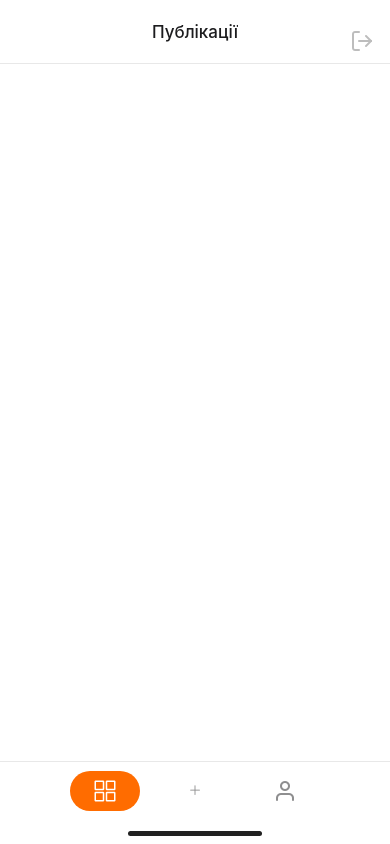
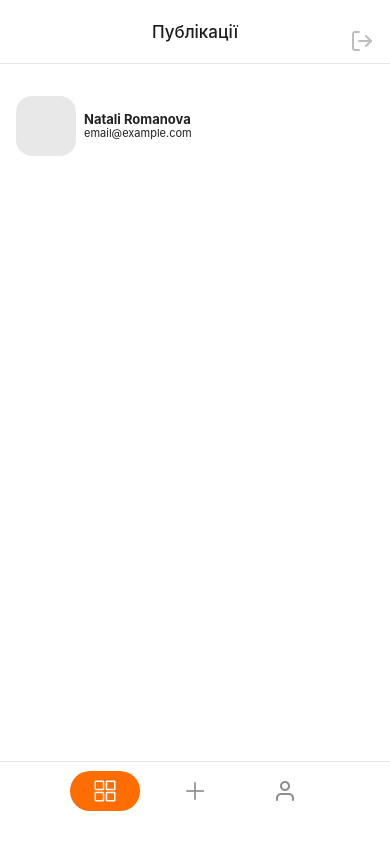
Before and after one commit to VitekVP/react-native, a React Native app: screen /BottomTab in a window 390 px wide. Built offline with nearby package versions, Linux system fonts and the light colour scheme.

Commit message:
hw-4 виправлено зауваження

```diff
--- a/App.js
+++ b/App.js
@@ -2,8 +2,8 @@ import { StatusBar } from "expo-status-bar";
 import { StyleSheet, View } from "react-native";
 import { useFonts } from "expo-font";
 
-import Navigate from "./src/component/Navigate";
-import HomeIndicator from "./src/component/HomeIndicator";
+import Navigate from "./src/navigation/Navigate";
+// import HomeIndicator from "./src/component/HomeIndicator";
 
 const App = () => {
 	const [fontsLoaded] = useFonts({
@@ -19,7 +19,7 @@ const App = () => {
 		<View style={styles.container}>
 			<Navigate />
 			<StatusBar style="auto" />
-			<HomeIndicator />
+			{/* <HomeIndicator /> */}
 		</View>
 	);
 };
--- a/src/Screens/CreatePostsScreen.js
+++ b/src/Screens/CreatePostsScreen.js
@@ -67,14 +67,15 @@ const styles = StyleSheet.create({
 	},
 
 	wrapBoxFoto: {
-		marginTop: 26,
+		marginTop: 32,
 		marginBottom: 8,
-		borderRadius: 8,
-		// overflow: "hidden",
 	},
 
 	boxFoto: {
 		height: 240,
+		borderWidth: 1,
+		borderColor: "#BDBDBD",
+		borderRadius: 8,
 		backgroundColor: "#E8E8E8",
 	},
 
@@ -99,8 +100,8 @@ const styles = StyleSheet.create({
 	form: {
 		display: "flex",
 		gap: 16,
-		marginTop: 28,
-		marginBottom: 28,
+		marginTop: 32,
+		marginBottom: 32,
 	},
 
 	input: {
@@ -118,7 +119,6 @@ const styles = StyleSheet.create({
 
 	btn: {
 		height: 51,
-		marginBottom: 88,
 		justifyContent: "center",
 		alignItems: "center",
 		backgroundColor: "#F6F6F6",
@@ -147,7 +147,8 @@ const styles = StyleSheet.create({
 	wrapBtnDelete: {
 		width: 70,
 		height: 40,
-
+		marginTop: "auto",
+		marginBottom: 32,
 		justifyContent: "center",
 		alignItems: "center",
 		alignSelf: "center",
--- a/src/Screens/PostsScreen.js
+++ b/src/Screens/PostsScreen.js
@@ -1,8 +1,17 @@
-import { StyleSheet, View, Text, TouchableOpacity } from "react-native";
-import { Feather, Ionicons, AntDesign } from "@expo/vector-icons";
+import { StyleSheet, View, Text } from "react-native";
 
 const PostsScreen = () => {
-	return <View style={styles.container}></View>;
+	return (
+		<View style={styles.container}>
+			<View style={styles.boxUser}>
+				<View style={styles.fotoUser}></View>
+				<View>
+					<Text style={styles.nameUser}>Natali Romanova</Text>
+					<Text style={styles.emailUser}>email@example.com</Text>
+				</View>
+			</View>
+		</View>
+	);
 };
 
 export default PostsScreen;
@@ -11,5 +20,35 @@ const styles = StyleSheet.create({
 	container: {
 		flex: 1,
 		backgroundColor: "white",
+		paddingHorizontal: 16,
+	},
+
+	boxUser: {
+		marginTop: 32,
+		display: "flex",
+		flexDirection: "row",
+		gap: 8,
+		alignItems: "center",
+	},
+
+	fotoUser: {
+		width: 60,
+		height: 60,
+		borderRadius: 16,
+		backgroundColor: "#E8E8E8",
+	},
+
+	nameUser: {
+		fontWeight: 700,
+		fontSize: 13,
+		lineHeight: 15.23,
+		color: "#212121",
+	},
+
+	emailUser: {
+		fontWeight: 400,
+		fontSize: 11,
+		lineHeight: 12.89,
+		color: "#212121",
 	},
 });
--- a/src/Screens/ProfileScreen.js
+++ b/src/Screens/ProfileScreen.js
@@ -1,11 +1,40 @@
 import { StyleSheet, View, Text, ImageBackground } from "react-native";
+import { AntDesign, Feather } from "@expo/vector-icons";
 
-// import ButtonLogOut from "../component/ButtonLogOut";
+import ButtonLogOut from "../component/ButtonLogOut";
 
 const ProfileScreen = () => {
 	return (
 		<ImageBackground source={require("../../assets/images/fone.png")} style={styles.imageFone}>
-			<View style={styles.box}>{/* <ButtonLogOut style={styles.btnLogOut} /> */}</View>
+			<View style={styles.wrapContent}>
+				<ButtonLogOut style={styles.btnLogOut} />
+				<View style={styles.fotoWrapp}>
+					<View style={styles.addIconWrap}>
+						<AntDesign name="pluscircleo" size={25} style={styles.addIcon} />
+					</View>
+				</View>
+				<Text style={styles.title}>Natali Romanova</Text>
+				<View style={styles.boxPost}>
+					<View style={styles.fotoWrap}></View>
+					<Text style={styles.labelFoto}>Підпис</Text>
+					<View style={styles.infoPost}>
+						<View style={styles.infoItem}>
+							<Feather name="message-circle" size={24} color="#BDBDBD" style={styles.iconRotate} />
+							<Text style={styles.infoText}>10</Text>
+						</View>
+						<View style={styles.infoItem}>
+							<Feather name="thumbs-up" size={24} color="#BDBDBD" />
+							<Text style={styles.infoText}>10</Text>
+						</View>
+						<View style={[styles.infoItem, styles.rightItem]}>
+							<Feather name="map-pin" size={24} color="#BDBDBD" />
+							<Text style={styles.infoText}>Локація</Text>
+						</View>
+					</View>
+				</View>
+				<View style={styles.boxPost}></View>
+				<View style={styles.boxPost}></View>
+			</View>
 		</ImageBackground>
 	);
 };
@@ -21,12 +50,14 @@ const styles = StyleSheet.create({
 		width: "100%",
 	},
 
-	box: {
+	wrapContent: {
+		flex: 1,
+		gap: 32,
+		paddingTop: 92,
+		paddingBottom: 43,
+		marginTop: 147,
 		width: "100%",
-		height: 549,
-		paddingTop: 103,
-		paddingRight: 16,
-		paddingLeft: 16,
+		paddingHorizontal: 16,
 		backgroundColor: "#FFFFFF",
 		borderTopLeftRadius: 25,
 		borderTopRightRadius: 25,
@@ -35,5 +66,90 @@ const styles = StyleSheet.create({
 	btnLogOut: {
 		position: "absolute",
 		top: 22,
+		right: 16,
+		color: "#BDBDBD",
+	},
+
+	fotoWrapp: {
+		width: 120,
+		height: 120,
+		backgroundColor: "#F6F6F6",
+		borderRadius: 16,
+		alignSelf: "center",
+		position: "absolute",
+		top: -60,
+		zIndex: 1,
+	},
+
+	addIconWrap: {
+		width: 25,
+		height: 25,
+		borderRadius: 50,
+		overflow: "hidden",
+		position: "absolute",
+		bottom: 14,
+		right: -12.5,
+		zIndex: 2,
+	},
+
+	addIcon: {
+		color: "#FF6C00",
+		backgroundColor: "#ffffff",
+	},
+
+	addIconRotate: {
+		color: "#E8E8E8",
+		transform: [{ rotate: "45deg" }],
+	},
+
+	title: {
+		fontWeight: 500,
+		fontSize: 30,
+		lineHeight: 35.16,
+		color: "#212121",
+		alignSelf: "center",
+	},
+
+	fotoWrap: {
+		height: 240,
+		marginBottom: 8,
+		backgroundColor: "#E8E8E8",
+		borderRadius: 8,
+		overflow: "hidden",
+	},
+
+	labelFoto: {
+		marginBottom: 8,
+		fontWeight: 500,
+		fontSize: 16,
+		lineHeight: 18.75,
+		color: "#212121",
+	},
+
+	infoPost: {
+		display: "flex",
+		flexDirection: "row",
+		gap: 24,
+	},
+
+	infoItem: {
+		display: "flex",
+		flexDirection: "row",
+		gap: 6,
+		alignItems: "center",
+	},
+
+	rightItem: {
+		marginLeft: "auto",
+	},
+
+	iconRotate: {
+		transform: [{ scaleX: -1 }],
+	},
+
+	infoText: {
+		fontSize: 16,
+		lineHeight: 18.75,
+		color: "#212121",
 	},
 });
--- a/src/Screens/RegistrationScreen.js
+++ b/src/Screens/RegistrationScreen.js
@@ -154,9 +154,8 @@ const styles = StyleSheet.create({
 		width: "100%",
 		// height: 549,
 		paddingTop: 92,
-		paddingRight: 16,
+		paddingHorizontal: 16,
 		paddingBottom: 78,
-		paddingLeft: 16,
 		backgroundColor: "#FFFFFF",
 		borderTopLeftRadius: 25,
 		borderTopRightRadius: 25,
--- a/src/component/ButtonLogOut.js
+++ b/src/component/ButtonLogOut.js
@@ -1,20 +1,10 @@
 import { Feather } from "@expo/vector-icons";
-import { StyleSheet } from "react-native";
 import { useNavigation } from "@react-navigation/native";
 
-const ButtonLogOut = () => {
+const ButtonLogOut = ({ style }) => {
 	const navigation = useNavigation();
 
-	return <Feather name="log-out" size={24} style={styles.logOutIcon} onPress={() => navigation.navigate("Login")} />;
+	return <Feather name="log-out" size={24} style={style} onPress={() => navigation.navigate("Login")} />;
 };
 
 export default ButtonLogOut;
-
-const styles = StyleSheet.create({
-	logOutIcon: {
-		position: "absolute",
-		bottom: 10,
-		right: 16,
-		color: "#BDBDBD",
-	},
-});
--- a/src/component/BottomNavigate.js
+++ b/src/navigation/BottomNavigate.js
@@ -1,49 +1,22 @@
 import { createBottomTabNavigator } from "@react-navigation/bottom-tabs";
 import { Feather, Ionicons, AntDesign } from "@expo/vector-icons";
 import { StyleSheet } from "react-native";
-import { useNavigation } from "@react-navigation/native";
 
 import PostsScreen from "../Screens/PostsScreen";
 import CreatePostScreen from "../Screens/CreatePostsScreen";
 import ProfileScreen from "../Screens/ProfileScreen";
-import ButtonLogOut from "./ButtonLogOut";
-import ButtonGoBack from "./ButtonGoBack";
+import ButtonLogOut from "../component/ButtonLogOut";
+import ButtonGoBack from "../component/ButtonGoBack";
 
 const BottomNavigate = () => {
 	const Tabs = createBottomTabNavigator();
-	const navigation = useNavigation();
 
 	return (
 		<>
 			<Tabs.Navigator
 				initialRouteName="Posts"
 				screenOptions={{
-					headerTitleAlign: "center",
-					tabBarShowLabel: false,
-					headerStyle: {
-						// height: 88,
-						borderBottomWidth: 1,
-						borderBottomColor: "#E8E8E8",
-					},
-					headerTitleStyle: {
-						fontSize: 17,
-						fontWeight: 500,
-					},
-					tabBarStyle: {
-						height: 83,
-						paddingTop: 9,
-						borderTopWidth: 1,
-						borderTopColor: "#E8E8E8",
-						paddingHorizontal: 60,
-					},
-					tabBarItemStyle: {
-						width: 70,
-						height: 40,
-						borderRadius: 20,
-						marginHorizontal: 10,
-					},
-					tabBarActiveTintColor: "#ffffff",
-					tabBarActiveBackgroundColor: "#FF6C00",
+					...styles.screenStyles,
 				}}
 			>
 				<Tabs.Screen
@@ -51,7 +24,7 @@ const BottomNavigate = () => {
 					component={PostsScreen}
 					options={{
 						title: "Публікації",
-						headerRight: () => <ButtonLogOut />,
+						headerRight: () => <ButtonLogOut style={styles.logOutIcon} />,
 						tabBarIcon: ({ color }) => <Ionicons name="grid-outline" size={24} color={color} />,
 					}}
 				/>
@@ -60,7 +33,7 @@ const BottomNavigate = () => {
 					component={CreatePostScreen}
 					options={{
 						title: "Створити публікацію",
-						tabBarIcon: ({ color }) => <AntDesign name="plus" size={13} color={color} />,
+						tabBarIcon: ({ color }) => <AntDesign name="plus" size={24} color={color} />,
 						headerLeft: () => <ButtonGoBack />,
 						tabBarStyle: { display: "none" },
 					}}
@@ -87,4 +60,33 @@ const styles = StyleSheet.create({
 		right: 16,
 		color: "#BDBDBD",
 	},
+
+	screenStyles: {
+		headerTitleAlign: "center",
+		tabBarShowLabel: false,
+		headerStyle: {
+			// height: 88,
+			borderBottomWidth: 1,
+			borderBottomColor: "#E8E8E8",
+		},
+		headerTitleStyle: {
+			fontSize: 17,
+			fontWeight: 500,
+		},
+		tabBarStyle: {
+			height: 83,
+			paddingTop: 9,
+			borderTopWidth: 1,
+			borderTopColor: "#E8E8E8",
+			paddingHorizontal: 60,
+		},
+		tabBarItemStyle: {
+			width: 70,
+			height: 40,
+			borderRadius: 20,
+			marginHorizontal: 10,
+		},
+		tabBarActiveTintColor: "#ffffff",
+		tabBarActiveBackgroundColor: "#FF6C00",
+	},
 });
--- a/src/component/Navigate.js
+++ b/src/navigation/Navigate.js
@@ -1,17 +1,20 @@
 import "react-native-gesture-handler";
 import { NavigationContainer } from "@react-navigation/native";
 import { createStackNavigator } from "@react-navigation/stack";
+import { useEffect } from "react";
+import { BackHandler } from "react-native";
 
 import RegistrationScreen from "../Screens/RegistrationScreen";
 import LoginScreen from "../Screens/LoginScreen";
-import BottomNavigate from "../component/BottomNavigate";
-// import CreatePostScreen from "../Screens/CreatePostsScreen";
+import BottomNavigate from "./BottomNavigate";
 import CommentsScreen from "../Screens/CommentsScreen";
-// import ProfileScreen from "../Screens/ProfileScreen";
 import MapScreen from "../Screens/MapScreen";
-// import Home from "../Screens/Home";
 
 const Navigate = () => {
+	useEffect(() => {
+		const backHandler = BackHandler.addEventListener("hardwareBackPress", () => true);
+		return () => backHandler.remove();
+	}, []);
 	const Stack = createStackNavigator();
 
 	return (
@@ -26,12 +29,8 @@ const Navigate = () => {
 				<Stack.Screen name="Registration" component={RegistrationScreen} />
 				<Stack.Screen name="Login" component={LoginScreen} />
 				<Stack.Screen name="BottomTab" component={BottomNavigate} />
-				{/* <Stack.Screen name="Post" component={PostScreen} options={{ headerShown: false }} /> */}
-				{/* <Stack.Screen name="CreatePost" component={CreatePostScreen} /> */}
 				<Stack.Screen name="Comments" component={CommentsScreen} />
-				{/* <Stack.Screen name="Profile" component={ProfileScreen} /> */}
 				<Stack.Screen name="Map" component={MapScreen} />
-				{/* <Stack.Screen name="Home" component={Home} /> */}
 			</Stack.Navigator>
 		</NavigationContainer>
 	);
```
Also changed, not shown: src/Screens/Home.js (deleted, +0 -13 lines).
